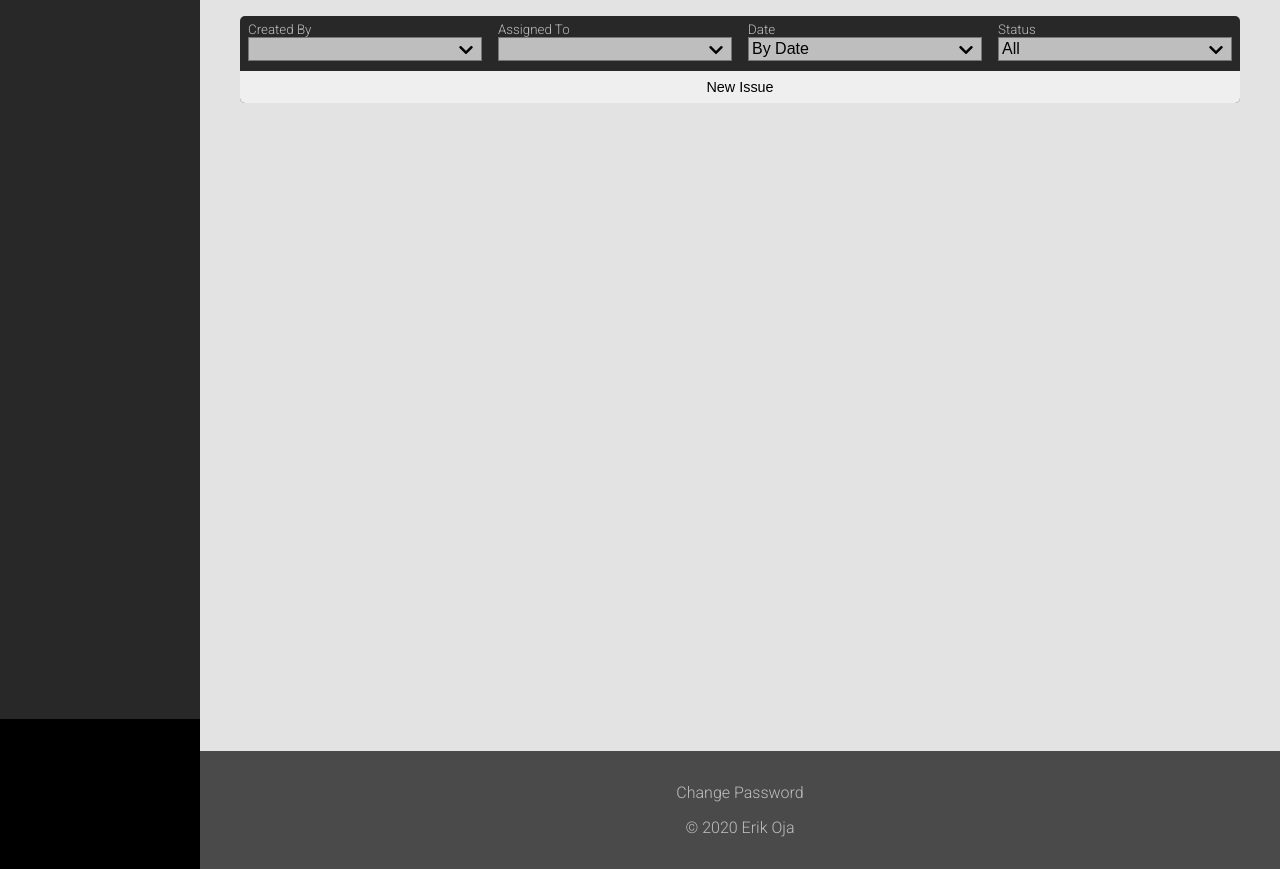
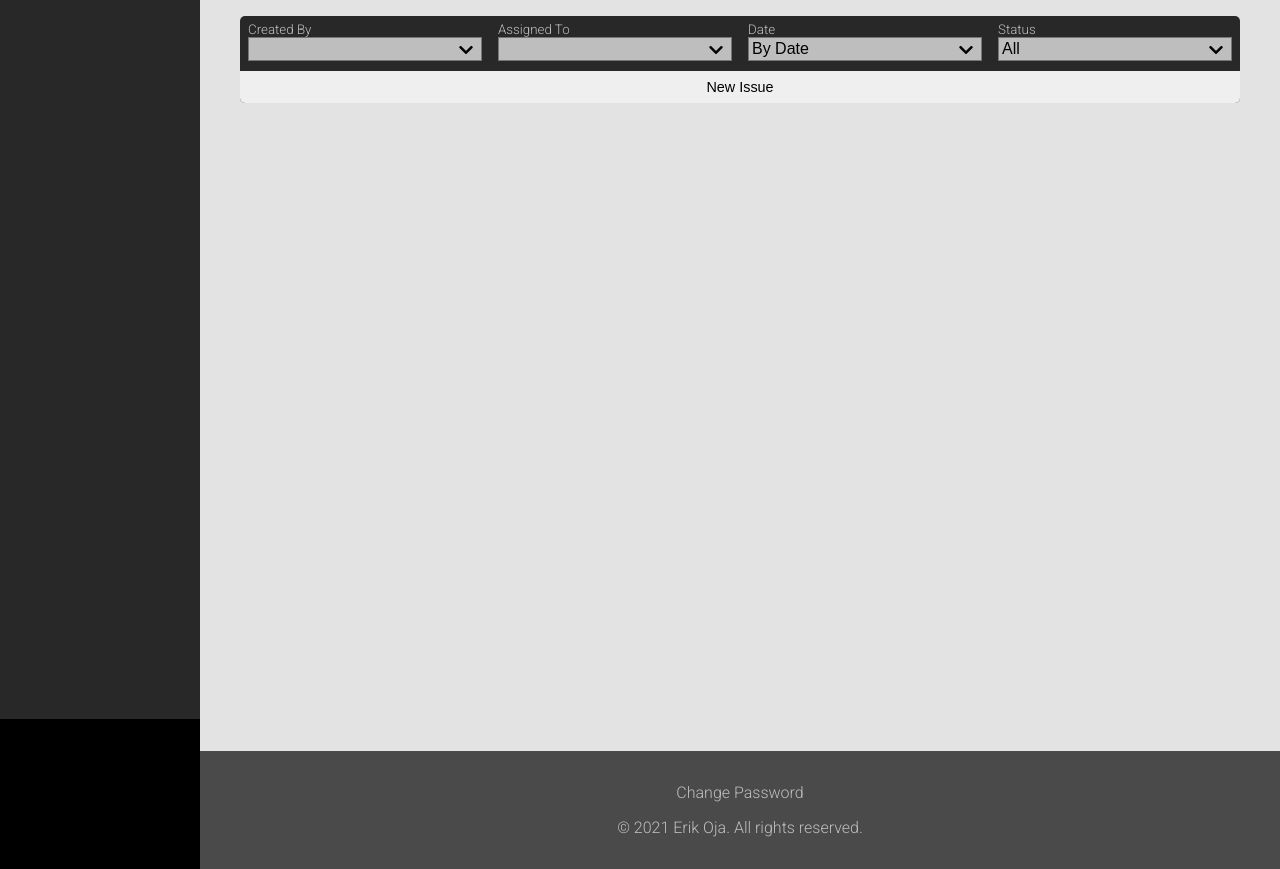
Before and after one commit to eoja82/multi-project-issue-tracker, a website: page views/index.html in a window 1280 px wide. Shown: the part 81-950 px from the top of the page. Drawn offline with Linux system fonts and the light colour scheme; files that its build step writes are made by us from their sources; no server answers; files whose address does not match are found by name.

Commit message:
update coywrite

```diff
--- a/views/index.html
+++ b/views/index.html
@@ -69,7 +69,7 @@
   </div>
   <footer>
     <a href="/resetpassword" id="changePassword">Change Password</a>
-    <p>&#169; 2020 Erik Oja</p>
+    <p>&#169; 2021 Erik Oja.  All rights reserved.</p>
   </footer>
 
   <!-- create a new issue modal -->
```
